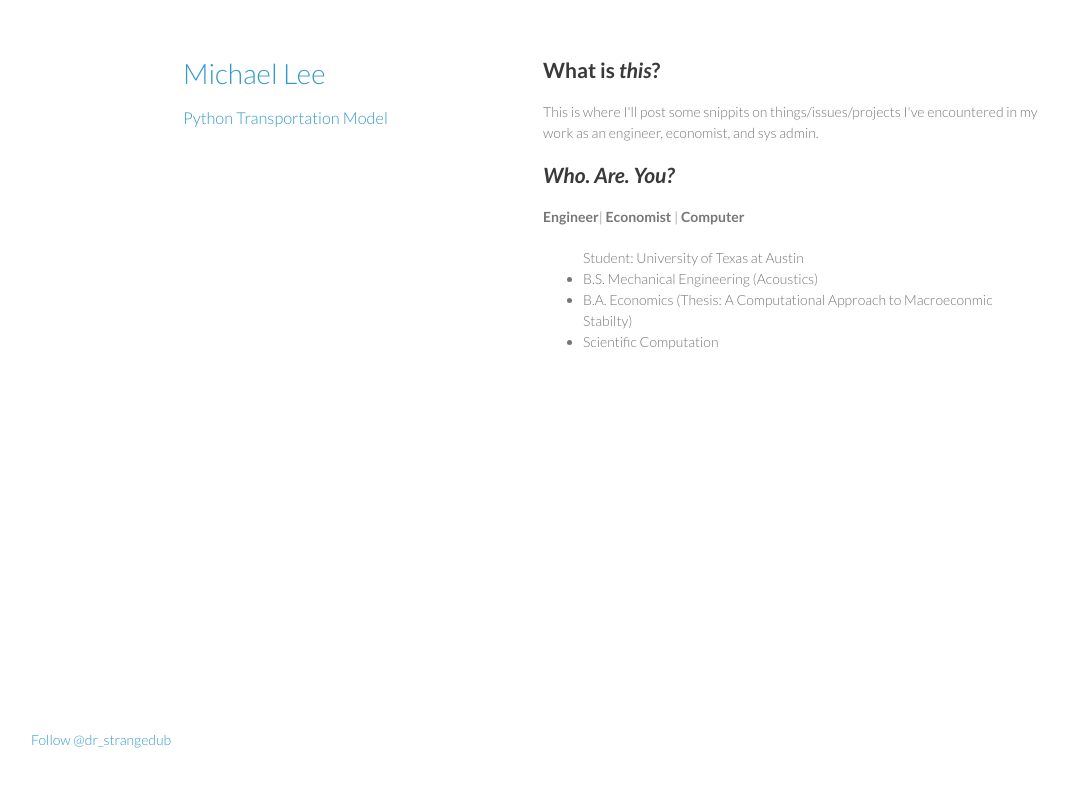
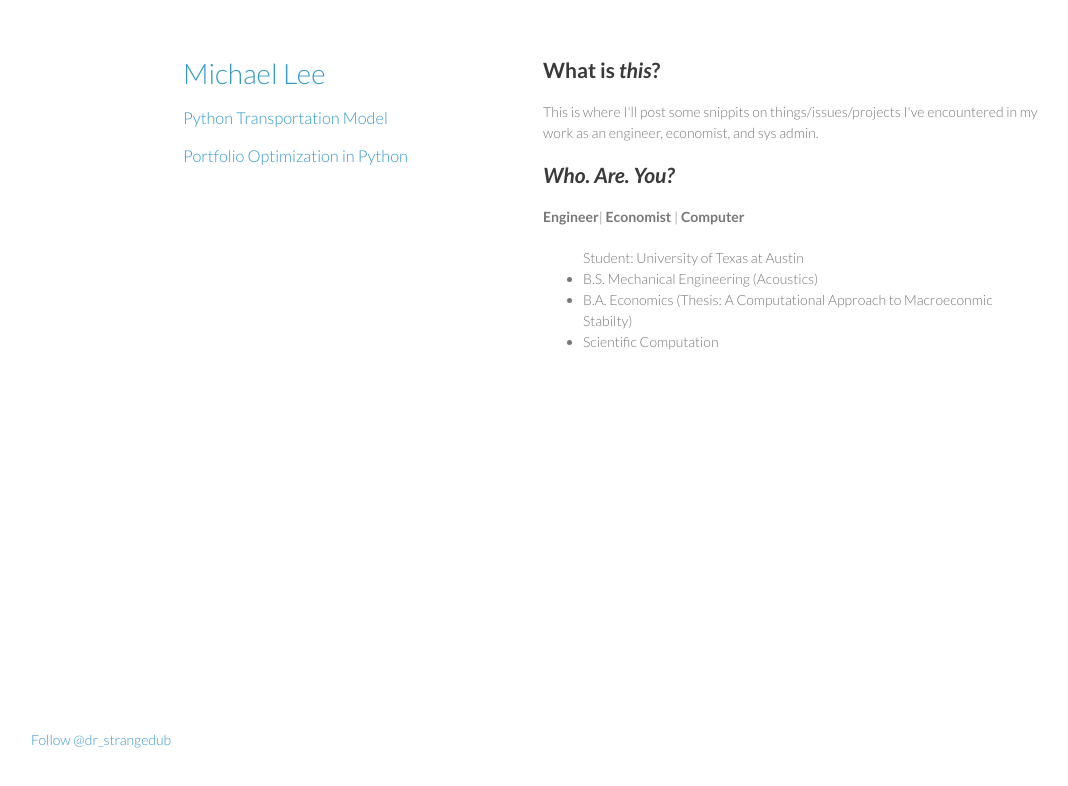
Before and after one commit to 1IfByLAN2IfByC/1IfByLAN2IfByC.github.io, a plain HTML site: page index.html in a window 1280 px wide. Shown: the whole page, without its empty margins (27-1095 px from the left). Drawn offline with nearby package versions, Linux system fonts and the light colour scheme; some packages are replaced by stand-ins of ours.

Commit message:
add portfolio

```diff
--- a/index.html
+++ b/index.html
@@ -18,6 +18,7 @@
         <header>
           <h1><a href="/">Michael Lee</a></h1>
           <h3><a href="/PythonTrans">Python Transportation Model</a></h3>
+          <h3><a href="/Portfolio">Portfolio Optimization in Python</a></h3>
         </header>
 
         <section>
```
